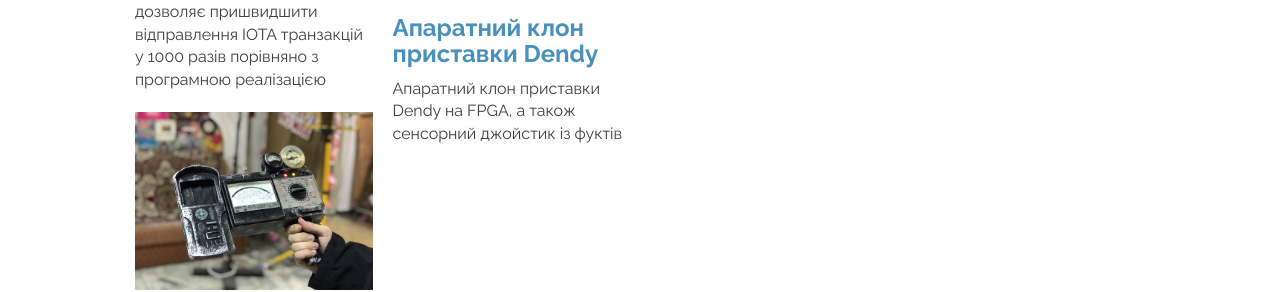
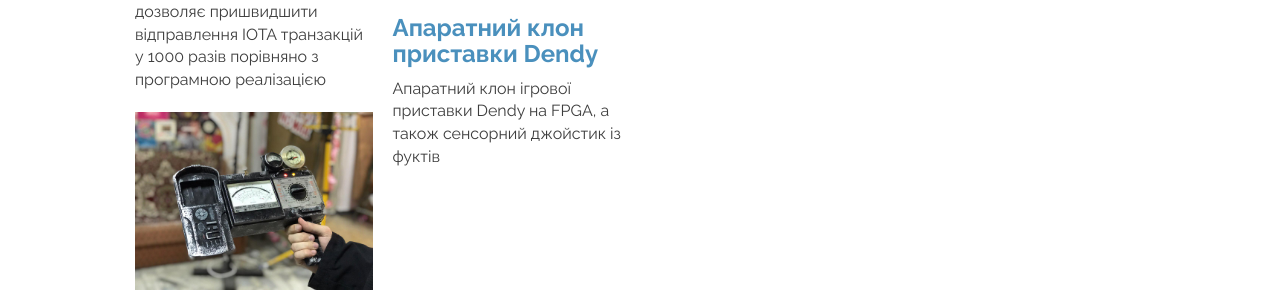
Before and after one commit to LampaLab/lampalab.github.io, a Jekyll site: the page built from projects.html, in a window 1280 px wide and 900 px high, scrolled down 507 px. Shown: the part 181-473 px from the top of the window. Built offline with Jekyll 4.4.1, drawn with Linux system fonts in a browser that asks for light colours; nearby versions of some CDN libraries; library files that are not in the unit come from our copies.

Commit message:
Minor modifications

```diff
--- a/_posts/projects/2018-12-27-dendy.md
+++ b/_posts/projects/2018-12-27-dendy.md
@@ -4,8 +4,8 @@
 projectimg: dendy/dendy.jpg
 image: /img/projects/dendy/dendy.jpg
 title: Апаратний клон приставки Dendy
-meta: "Апаратний клон приставки Dendy на FPGA, а також сенсорний джойстик із фуктів"
-description: "Апаратний клон приставки Dendy з джойстиком із фруктів, що реалізований на FPGA та Arduino"
+meta: "Апаратний клон ігрової приставки Dendy на FPGA, а також сенсорний джойстик із фуктів"
+description: "Апаратний клон ігрової приставки Dendy з джойстиком із фруктів, що реалізований на FPGA та Arduino"
 author: Олег Заїченко
 date: 2018-12-28
 category: [diy, fpga, arduino]
@@ -13,6 +13,6 @@
 
 <iframe src="https://www.youtube.com/embed/geAI7o4h3m0" width="700" height="480" frameborder="0" allowfullscreen=""> </iframe>
 
-Олег Заїченко створив апаратний клон приставки Dendy на FPGA за **[специфікаціями з інтернету](https://nesdev.com){:target="_blank"}**. Ігрова приставка, відома в Україні, як Dendy — це, насправді, Тайванський клон 8-бітної консолі Nintendo Entertainment System (NES). Зараз специфікація на NES контролер (карта пам'яті, інструкції, способи адресації), вихідний код та бінарники іграшок вільно доступні в Інтернет.
+Олег Заїченко створив апаратний клон ігрової приставки Dendy на FPGA за **[специфікаціями з інтернету](https://nesdev.com){:target="_blank"}**. Ігрова приставка, відома в Україні, як Dendy — це, насправді, Тайванський клон 8-бітної консолі Nintendo Entertainment System (NES). Зараз специфікація на NES контролер (карта пам'яті, інструкції, способи адресації), вихідний код та бінарники іграшок вільно доступні в Інтернет.
 
 Бінарник гри заливається в FPGA через USB-UART перетворювач. Також студенти створили сенсорний джойстик із фруктів, реалізований на базі **[бібліотеки CapacitiveSensor](https://playground.arduino.cc/Main/CapacitiveSensor){:target="_blank"}** для Arduino. Джойстик детектує дотик до певного фрукта і посилає по UART команду в FPGA про те, що натиснута певна кнопка.
```
